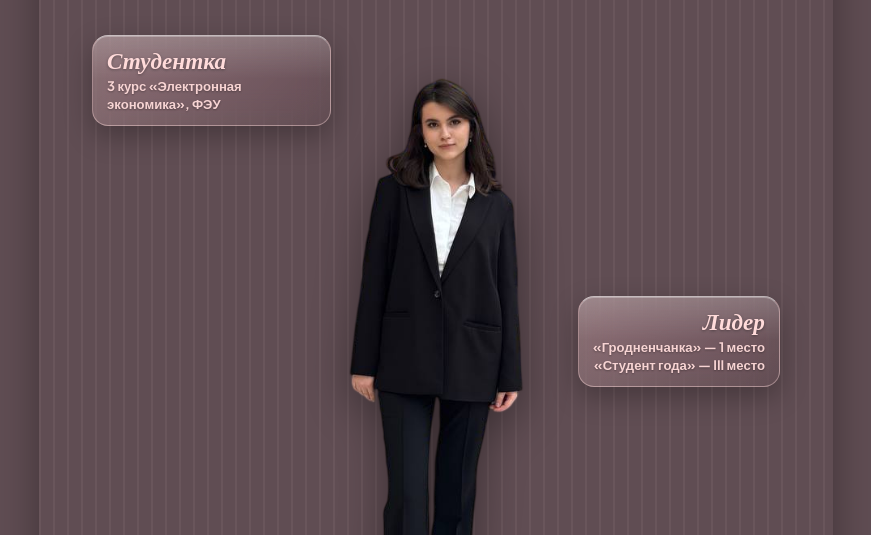
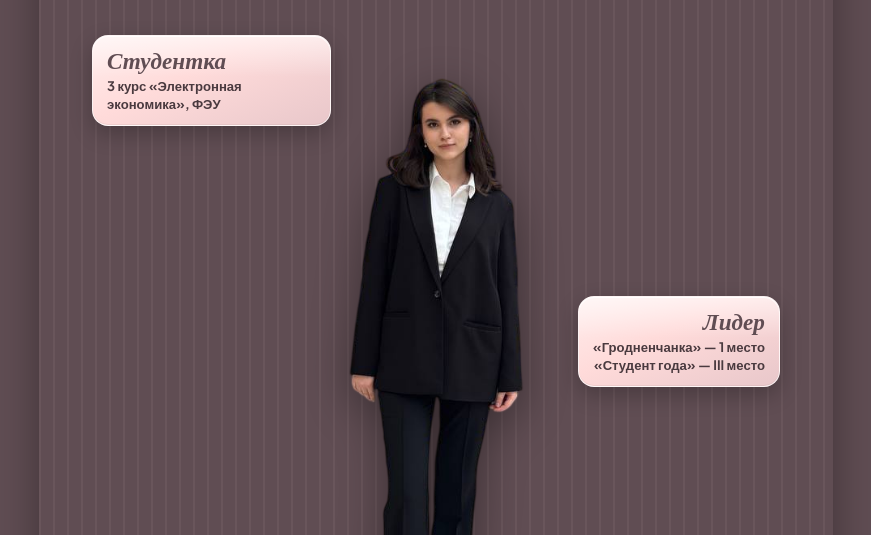
Before and after one commit to BUIVER/aleksandra-baraban-leader, a plain HTML site: page booklet.html in a window 1280 px wide. Shown: the part 265-800 px from the top of the page, without its empty margins (204-1075 px from the left). Drawn offline with nearby package versions, Linux system fonts and the light colour scheme.

Commit message:
Fix PDF export artifacts on title annot cards.
Replace backdrop-filter glass with opaque gradient panels safe for print.

Co-authored-by: Cursor <cursoragent@cursor.com>

```diff
--- a/booklet.html
+++ b/booklet.html
@@ -71,6 +71,9 @@
         break-after: page;
       }
       .a4-page:last-child { page-break-after: avoid; }
+      .annot::before {
+        background: linear-gradient(180deg, rgba(255, 255, 255, 0.35), transparent);
+      }
     }
 
     /* Цвета страниц — только из палитры NYNÄ */
@@ -273,17 +276,23 @@
       filter: drop-shadow(0 10px 22px rgba(0,0,0,0.4));
     }
 
+    /* Плотное «стекло» без backdrop-filter — стабильно в PDF/печати */
     .annot {
       position: relative;
       z-index: 5;
-      background: linear-gradient(135deg, rgba(255, 219, 218, 0.26), rgba(96, 77, 83, 0.42));
-      backdrop-filter: blur(16px) saturate(140%);
-      -webkit-backdrop-filter: blur(16px) saturate(140%);
-      border: 1px solid rgba(255, 219, 218, 0.42);
-      border-top-color: rgba(255, 255, 255, 0.58);
+      background: linear-gradient(
+        155deg,
+        #FFEDEC 0%,
+        #FFDBDA 42%,
+        #E8C7CA 100%
+      );
+      border: 1px solid rgba(255, 255, 255, 0.72);
       border-radius: 16px;
       padding: 12px 14px;
-      box-shadow: 0 10px 28px rgba(0, 0, 0, 0.28), inset 0 1px 0 rgba(255, 255, 255, 0.28);
+      box-shadow:
+        0 8px 22px rgba(0, 0, 0, 0.24),
+        inset 0 1px 0 rgba(255, 255, 255, 0.9),
+        inset 0 -1px 0 rgba(96, 77, 83, 0.08);
       overflow: hidden;
       font-family: 'Plus Jakarta Sans', sans-serif;
       line-height: 1.25;
@@ -294,8 +303,8 @@
       content: "";
       position: absolute;
       inset: 0 0 auto 0;
-      height: 48%;
-      background: linear-gradient(180deg, rgba(255, 255, 255, 0.16), transparent);
+      height: 46%;
+      background: linear-gradient(180deg, rgba(255, 255, 255, 0.55), transparent);
       pointer-events: none;
     }
 
@@ -311,17 +320,15 @@
       font-style: italic;
       font-size: 1.45rem;
       font-weight: 700;
-      color: #FFDBDA;
-      text-shadow: 0 1px 3px rgba(0, 0, 0, 0.35);
+      color: #604D53;
     }
 
     .annot .ann-small {
       display: block;
       font-size: 0.82rem;
       font-weight: 700;
-      color: rgba(255, 219, 218, 0.95);
+      color: #4A3A3F;
       line-height: 1.35;
-      text-shadow: 0 1px 2px rgba(0, 0, 0, 0.3);
     }
 
     .title-quote {
```
Also changed, not shown: 1 other file.
